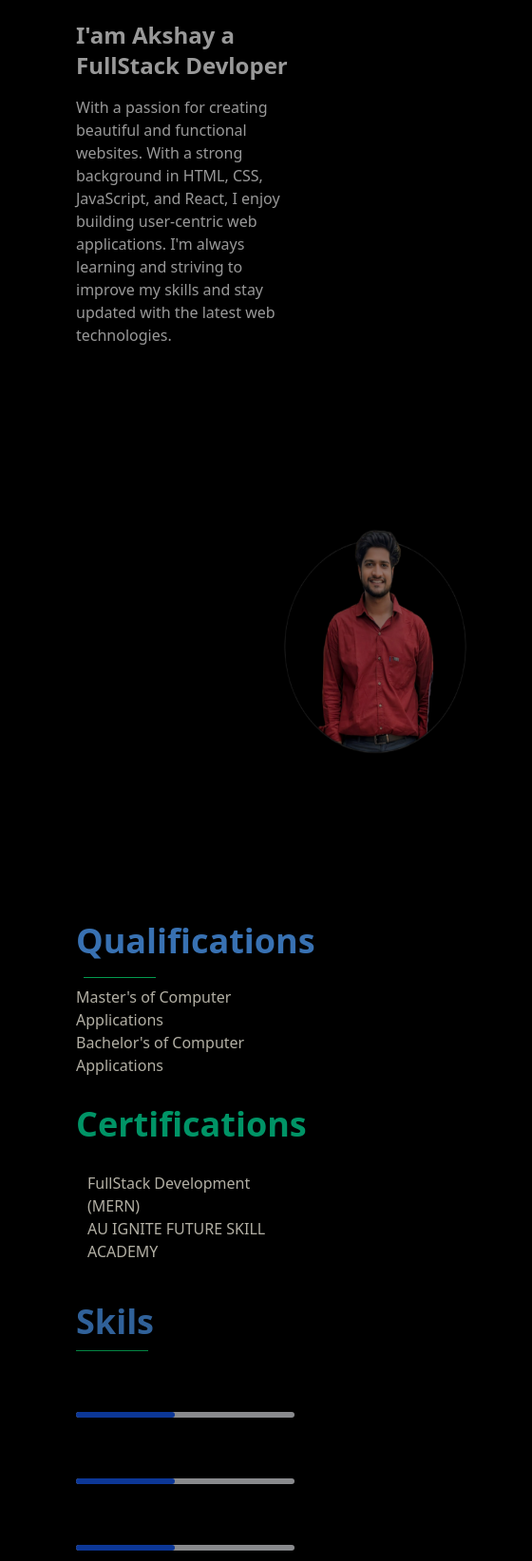
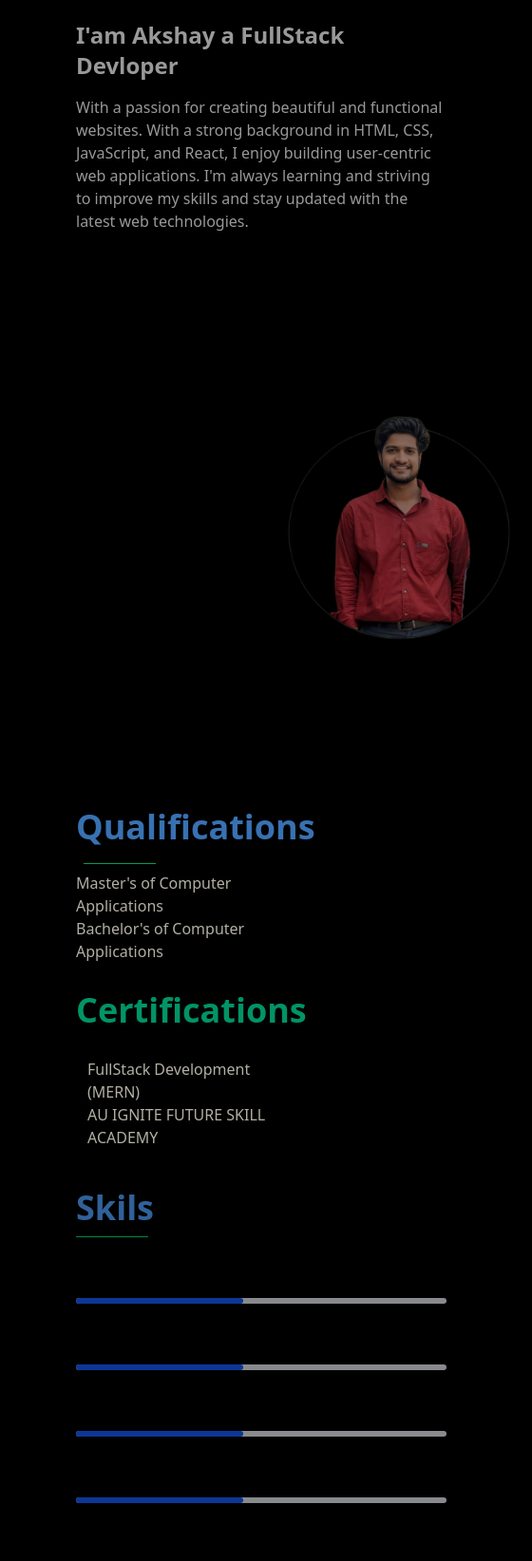
Before and after one commit to akshay-sharma062/Portfolio_Tailwind-Css, a website: page index.html in a window 390 px wide. Shown: the part 351-1995 px from the top of the page at 95% size, 560 px wide, since content can reach past the window. Drawn offline with nearby package versions, Linux system fonts and the light colour scheme; a script that the page names is missing.

Commit message:
this is my portfolio

```diff
--- a/index.html
+++ b/index.html
@@ -93,7 +93,7 @@
       </div>
     </nav>
     <!-- hero -->
-     <section class="sm:mt-8 sm:pt-20 lg:flex opacity-60 " id="home">
+     <section class="sm:mt-8 sm:pt-20 lg:flex opacity-60  w-screen sm:w-full"  id="home">
 
          <div class="sm:w-xl">
             <div class=" sm:mt-20 mt-60 order-2">
@@ -133,7 +133,7 @@
          </section>
 
      <!-- skills -->
-    <section class="mt-8 lg:flex " id="skills" >
+    <section class="mt-8 lg:flex  w-screen sm:w-full " id="skills" >
 
         <div class="sm:w-2xs mt-10 sm:grid my-10 opacity-60">
           <h2 class="text-4xl sm:text-6xl font-bold text-shadow-cyan-500  text-blue-400 animate-bounce delay-[300ms] duration-[600ms] taos:translate-x-[20px] taos:opacity-0" data-taos-offset="300"> Skils </h2>
@@ -190,7 +190,7 @@
     </section>
 
     <!-- Projects -->
-     <section class="mt-8 pt-20 opacity-60" id="projects">
+     <section class="mt-8 pt-20  w-screen sm:w-full opacity-60" id="projects">
       <div class="">
         <div class="my-4">
           <h2 class="sm:text-6xl text-4xl font-bold text-shadow-cyan-500  text-blue-400 animate-bounce delay-[300ms] duration-[600ms] taos:translate-x-[20px] taos:opacity-0" data-taos-offset="300"> My Projects </h2>
```
